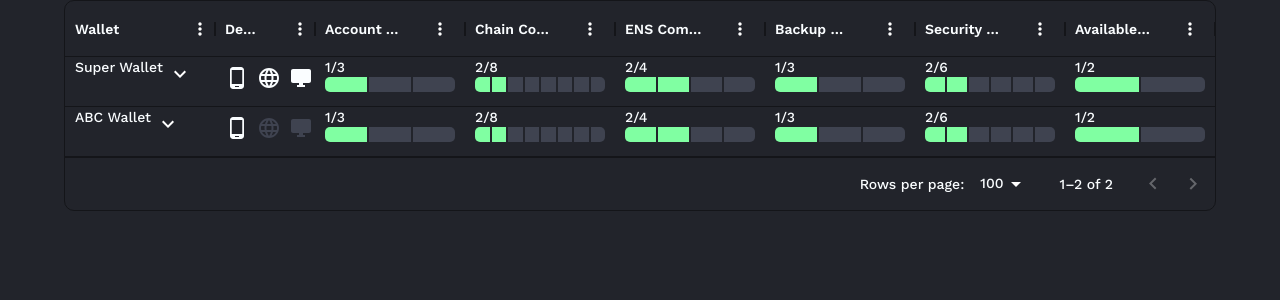
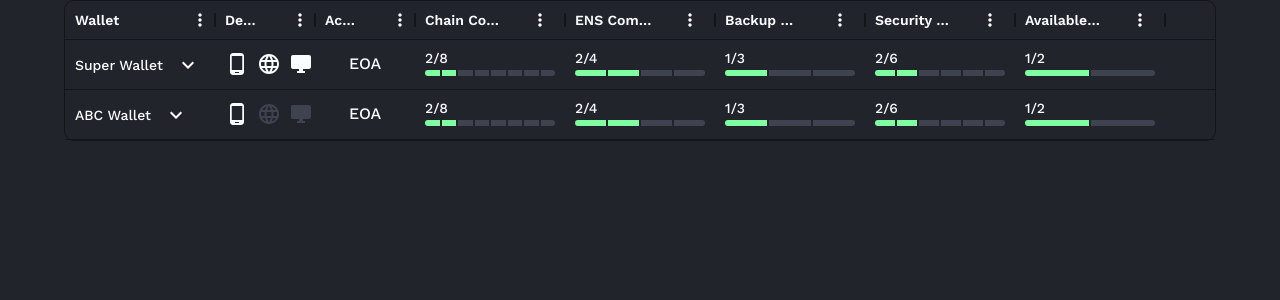
Before and after one commit to fluidkey/walletbeat, a Next.js app: page / in a window 1280 px wide. Shown: the top 300 px of the page. Built offline with nearby package versions, Linux system fonts and the light colour scheme.

Commit message:
table formatting 2

```diff
--- a/src/components/ThemeRegistry/theme.ts
+++ b/src/components/ThemeRegistry/theme.ts
@@ -1,4 +1,5 @@
 import { createTheme, type ThemeOptions, lighten } from '@mui/material/styles';
+import type {} from '@mui/x-data-grid/themeAugmentation';
 
 const themeOptions: ThemeOptions = {
   palette: {
@@ -118,6 +119,21 @@ const themeOptions: ThemeOptions = {
         },
       },
     },
+    MuiDataGrid: {
+      styleOverrides: {
+          root: {
+              '& .MuiDataGrid-cell:focus': {
+                  outline: 'none'
+              },
+              '& .MuiDataGrid-cell:focus-within': {
+                  outline: 'none'
+              },
+              '& .MuiDataGrid-columnHeader:focus': {
+                outline: 'none'
+            },
+          },
+      }
+  },
   },
 };
 
--- a/src/components/ui/organisms/Table.tsx
+++ b/src/components/ui/organisms/Table.tsx
@@ -87,7 +87,7 @@ export default function ComparisonTable(): JSX.Element {
         renderCell: (params) => {
           const compatibility = params.value as Record<string, boolean>;
           return (
-            <Box display="flex" gap={1}>
+            <Box display="flex" gap={1} alignItems="flex-start" justifyContent="space-between" height="100%" py={1.5}>
               <Typography color={compatibility.mobile ? '#FAFDFF' : '#3f4350'}>
                 <PhoneAndroidIcon />
               </Typography>
@@ -97,6 +97,23 @@ export default function ComparisonTable(): JSX.Element {
               <Typography color={compatibility.desktop ? '#FAFDFF' : '#3f4350'}>
                 <DesktopWindowsIcon />
               </Typography>
+            </Box>
+          );
+        },
+      };
+    }
+
+    if (field === 'accountType') {
+      return {
+        field,
+        headerName: fieldToHeaderName[field],
+        renderCell: (params) => {
+          const accountType = params.value as Record<string, boolean>;
+          return (
+            <Box display="flex" alignItems="flex-start" justifyContent="center" height="100%" width="100%" py={1.5}>
+              { accountType.eoa && <Typography color={'#FAFDFF'}>EOA</Typography> }
+              { accountType.erc4337 && <Typography color={'#FAFDFF'}>ERC4337</Typography> }
+              { accountType.safe && <Typography color={'#FAFDFF'}>Safe</Typography> }
             </Box>
           );
         },
@@ -120,11 +137,12 @@ export default function ComparisonTable(): JSX.Element {
         const trueCount = values.filter(Boolean).length;
         const totalCount = values.length;
         return (
-          <div style={{ width: '100%', display: 'flex', flexDirection: 'column', alignItems: 'flex-start',  justifyContent: 'flex-start', height: '100%' }}>
-            <Typography variant="body2" style={{ marginRight: '10px' }}>
+          <Box display="flex" alignItems="center" height="100%" width="100%" justifyContent="center">
+            <Box display="flex" flexDirection="column" alignItems="flex-start" justifyContent="flex-start" height="100%" width="100%">
+              <Typography variant="body2" pt={1} style={{ marginRight: '10px' }}>
                 {`${trueCount}/${totalCount}`}
               </Typography>
-            <div style={{ display: 'flex', height: '15px', width: '100%' }}>
+              <div style={{ display: 'flex', minHeight: '12px', width: '100%', paddingTop: '2px', paddingBottom: '8px' }}>
                 {values
                   .sort((a, b) => (b === a ? 0 : b ? 1 : -1)) // Sort so that true values come first
                   .map((value, index, array) => (
@@ -135,6 +153,7 @@ export default function ComparisonTable(): JSX.Element {
                         backgroundColor: value ? '#80ffa2' : '#3f4350',
                         marginRight: index !== array.length - 1 ? '2px' : undefined,
                         borderRadius: index === 0 ? '5px 0 0 5px' : index === array.length - 1 ? '0 5px 5px 0' : '0',
+                        minHeight: '6px',
                       }}
                     />
                   ))}
@@ -146,7 +165,8 @@ export default function ComparisonTable(): JSX.Element {
                   ))}
                 </ul>
               )}
-          </div>
+            </Box>
+          </Box>
         );
       }
     };
@@ -158,8 +178,9 @@ export default function ComparisonTable(): JSX.Element {
       width: 150,
       type: 'string',
       renderCell: params => (
-        <Box display="flex" alignItems="flex-start" justifyContent="space-between" height="100%">
-          <>{params.value}</>
+        <Box display="flex" alignItems="flex-start" justifyContent="space-between" height="100%" py={1}>
+          <Box display="flex" alignItems="center" gap={1}>
+            <Typography fontSize="inherit">{params.value}</Typography>
             <IconButton
               size="small"
               onClick={(event) => {
@@ -169,6 +190,7 @@ export default function ComparisonTable(): JSX.Element {
             >
               {expandedRows[params.id.toString()] ? <ExpandLessIcon /> : <ExpandMoreIcon />}
             </IconButton>
+          </Box>
         </Box>
       ),
     },
@@ -182,6 +204,9 @@ export default function ComparisonTable(): JSX.Element {
         rows={rows}
         columns={columns}
         getRowHeight={row => (expandedRows[row.id.toString()] ? 250 : 50)}
+        density='compact'
+        disableRowSelectionOnClick
+        hideFooter
       />
     </div>
   );
```
Lines whose indentation alone changed are shown as unchanged.
